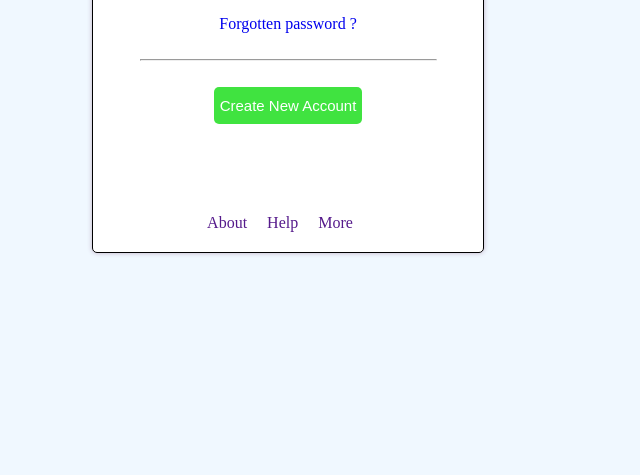
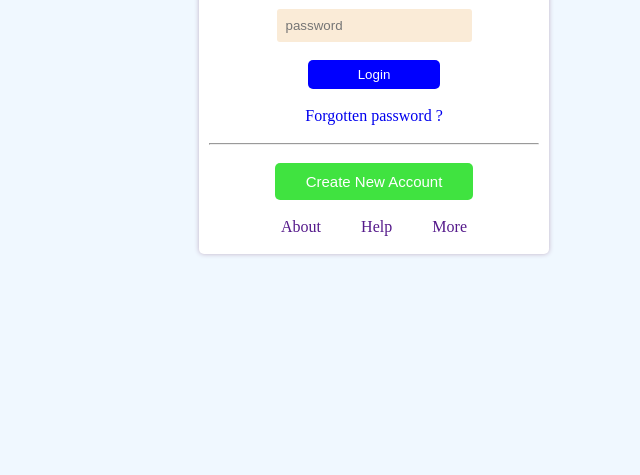
Before and after one commit to Subrajit07/facebook, a plain HTML site: page index.html in a window 1280 px wide. Shown: the part 325-800 px from the top of the page, without its empty margins (266-906 px from the left). Drawn offline with Linux system fonts and the light colour scheme.

Commit message:
third commit

```diff
--- a/Project2.css
+++ b/Project2.css
@@ -1,25 +1,33 @@
+*{
+    margin: 0;
+    padding: 0;
+    box-sizing: border-box;
+}
+body{
+    height: 100vh;
+    display: flex;
+    justify-content: center;
+    align-items: center;
+}
 #one{
-    padding: 20px;
+    padding: 10px;
     border-width: 250px;
     border-top: 550px;
     border-left: 100px;
     text-align:center;
-    border: 1px solid black;
+    border: none;
     background-color: white;
     box-shadow: 80px;
     width: 350px;
-    margin-top: 100px;
-    margin-left: 350px;
     box-shadow: 0px 0px 5px rgb(192, 177, 199);
     border-radius: 5px;
 }
 h1{
     color:blue;
+    margin-bottom: 15px;
 }
 #login{
-   padding-left:  45px;
-   padding-right: 45px;
-   padding-top: 3px;
+   padding: 7px 50px;
    border-radius: 5px;
    background:blue;
    color:white ;
@@ -31,8 +39,8 @@ h1{
     color: rgb(255, 251, 251);
 }
 hr{
-    width: 250px;
-    padding-left: 45px;
+    width: 100%;
+    padding:0 50px;
 }
 body{
     background-color: aliceblue;
@@ -47,6 +55,8 @@ body{
     background-color: rgb(64, 227, 64);
     border-radius: 5px;
     border:none;
+    width: 60%;
+    margin-left: 20%;
 }
 .new{
     border-radius: 3px;
@@ -60,3 +70,17 @@ a{
 a:hover{
     color: #0f0f9f;
 }
+
+/* Footer part */
+.footer{
+    display: flex;
+    flex-direction: column;
+    gap: 10px;
+}
+ul{
+    list-style: none;
+    display: flex;
+    justify-content: space-between;
+    width: 100%;
+    padding: 0.5rem 4.5rem;
+}
--- a/index.html
+++ b/index.html
@@ -19,12 +19,15 @@
     <br>
    <hr> <br>
    </form>
-   <button href="create.html" id="create">Create New Account</button>
-   <br><br><br><br><br><br>
 
-   <a href="">About</a>&nbsp;&nbsp;&nbsp;&nbsp;
-   <a href="">Help</a>&nbsp;&nbsp;&nbsp;&nbsp;
-   <a href="">More</a>&nbsp;&nbsp;&nbsp;&nbsp;
+   <div class="footer">
+    <button href="create.html" id="create">Create New Account</button>
+   <ul>
+    <li><a href="">About</a></li>
+    <li><a href="">Help</a></li>
+    <li><a href="">More</a></li>
+   </ul>
+   </div>
 </div>
 
 </body>
```
